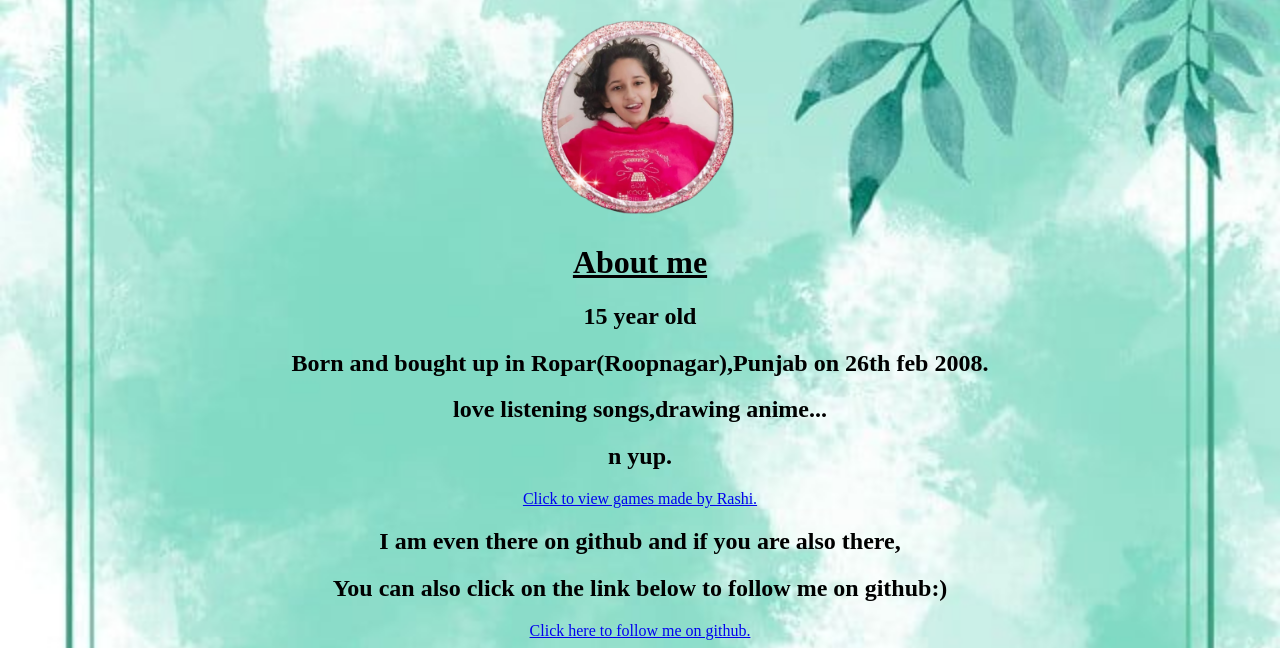
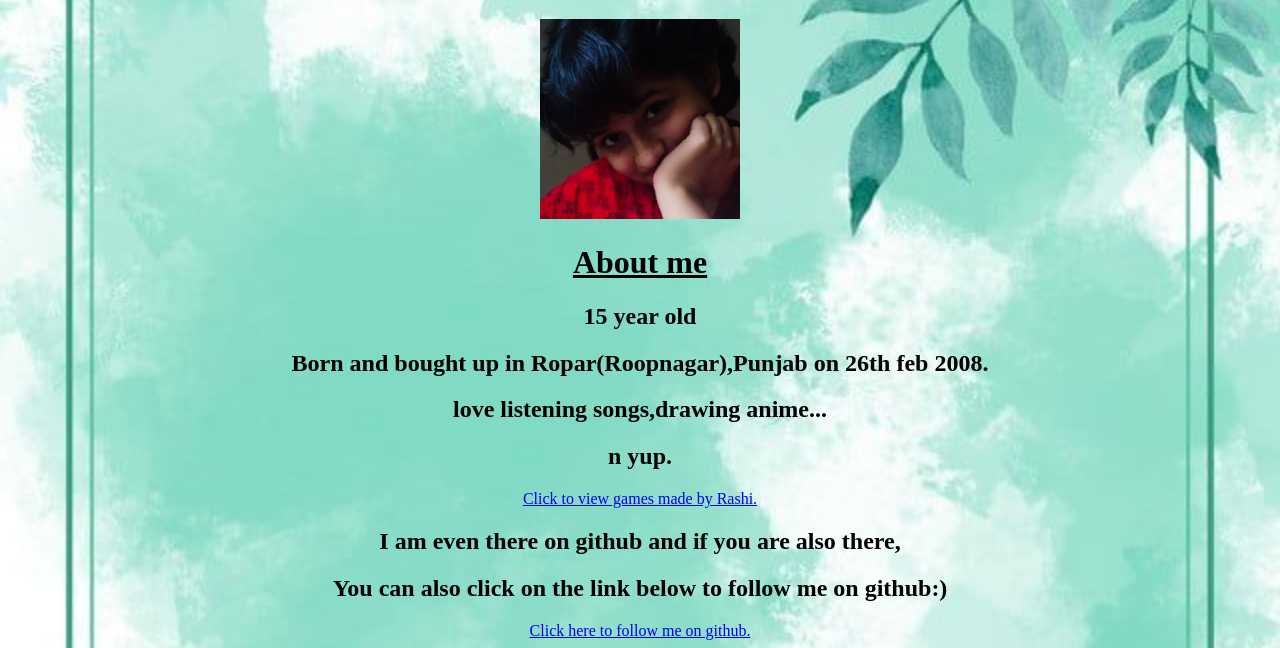
Before and after one commit to rax-xoxo/MY-OWN-WEBSITE, a plain HTML site: page index.html in a window 1280 px wide. Shown: the part 195-843 px from the top of the page. Drawn offline with Linux system fonts and the light colour scheme.

Commit message:
Update index.html

```diff
--- a/index.html
+++ b/index.html
@@ -27,7 +27,7 @@
   <center>
 
     <h1>This is me Rashi</h1>
-    <img src="rashi2.png" width="200px" height="200" >
+    <img src="IMG_20211221_074518_180.jpg" width="200px" height="200" >
     <br>
     <h1><u>About me</u></h1>
     <h2>15 year old</h2>
```
